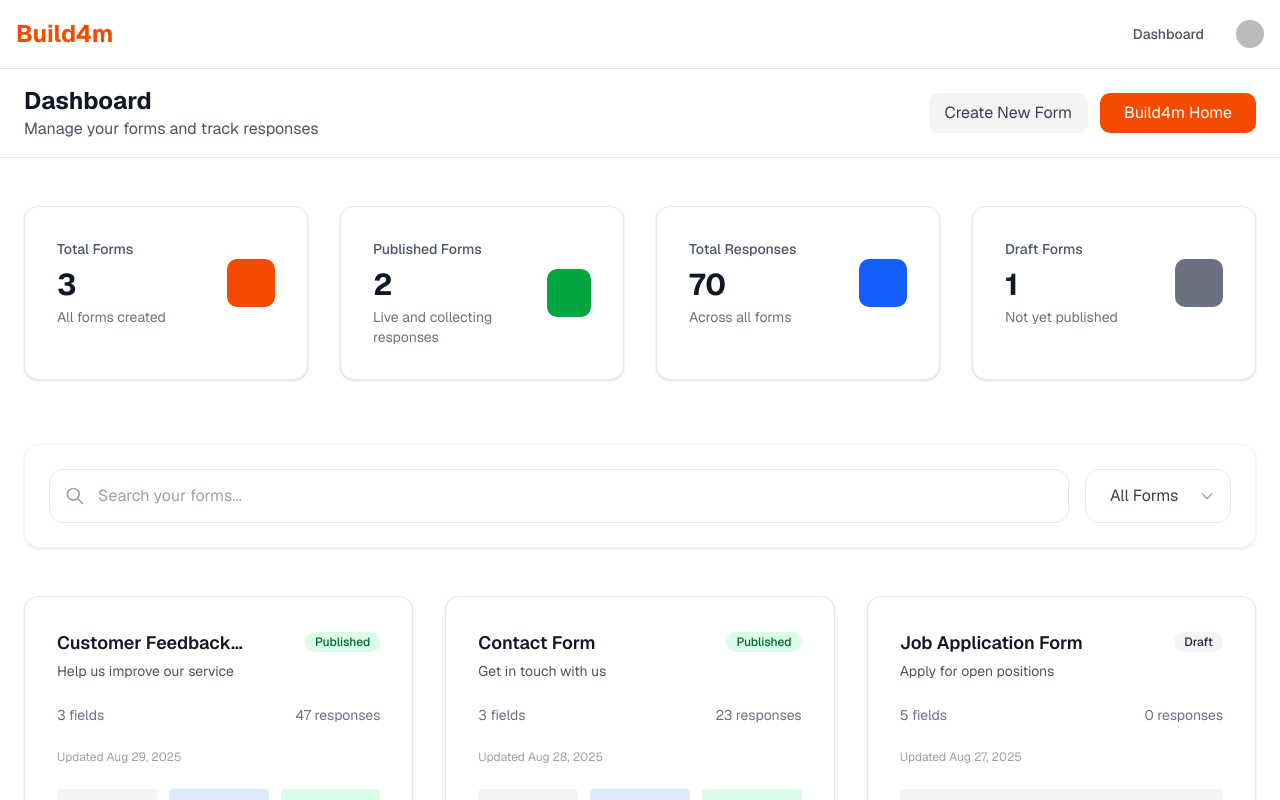
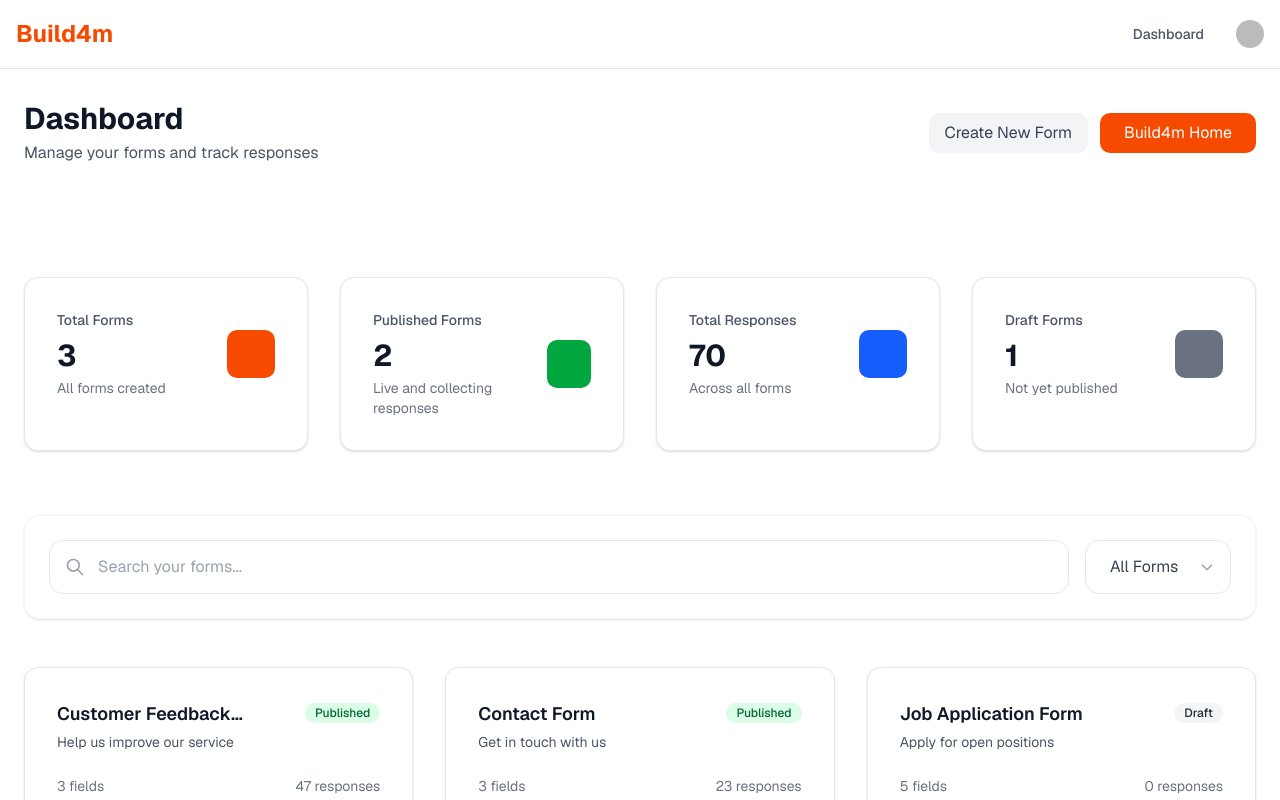
Before and after one commit to Danjari/build4m, a Next.js app: page /dashboard in a window 1280 px wide. Shown: the top 800 px of the page. Built offline with nearby package versions, Linux system fonts and the light colour scheme; no server answers; sample sign-in values are in the browser's storage; some icons are missing.

Commit message:
Refactor Dashboard layout: update header structure for improved styling and organization, enhancing the overall user experience.

```diff
--- a/app/dashboard/dashboard-client.tsx
+++ b/app/dashboard/dashboard-client.tsx
@@ -123,12 +123,13 @@
 
   return (
     <div className="min-h-screen bg-white">
-      {/* Header */}
-      <header className="bg-white border-b border-gray-200 px-6 py-4">
-        <div className="max-w-7xl mx-auto flex items-center justify-between">
+      {/* Page Header */}
+      <div className="px-6 py-8">
+        <div className="max-w-7xl mx-auto">
+          <div className="flex items-center justify-between mb-8">
             <div>
-            <h1 className="text-2xl font-bold text-gray-900">Dashboard</h1>
-            <p className="text-gray-600">Manage your forms and track responses</p>
+              <h1 className="text-3xl font-bold text-gray-900">Dashboard</h1>
+              <p className="text-gray-600 mt-1">Manage your forms and track responses</p>
             </div>
             <div className="flex items-center gap-3">
               <button
@@ -145,7 +146,8 @@
               </button>
             </div>
           </div>
-      </header>
+        </div>
+      </div>
 
       <div className="max-w-7xl mx-auto px-6 py-12">
         {/* Statistics */}
--- a/app/page.tsx
+++ b/app/page.tsx
@@ -1,7 +1,6 @@
 import { auth } from '@clerk/nextjs/server'
 import { redirect } from 'next/navigation'
 import HomePageClient from './home-client'
-import NavBar from '@/components/NavBar'
 
 export default async function HomePage() {
   const { userId } = await auth()
@@ -12,7 +11,6 @@
 
   return (
   <div>
-    <NavBar />
     <HomePageClient />
   </div>
   )
```
Lines whose indentation alone changed are shown as unchanged.
